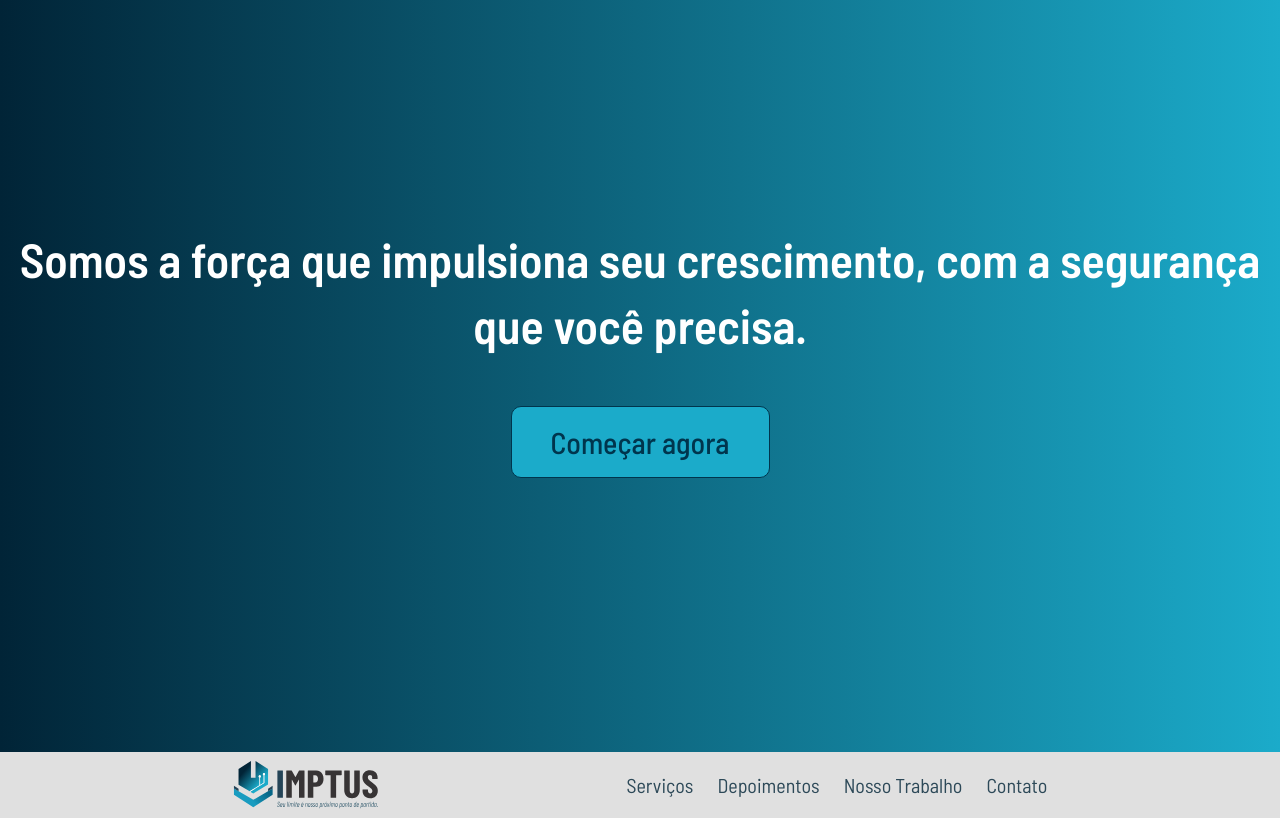
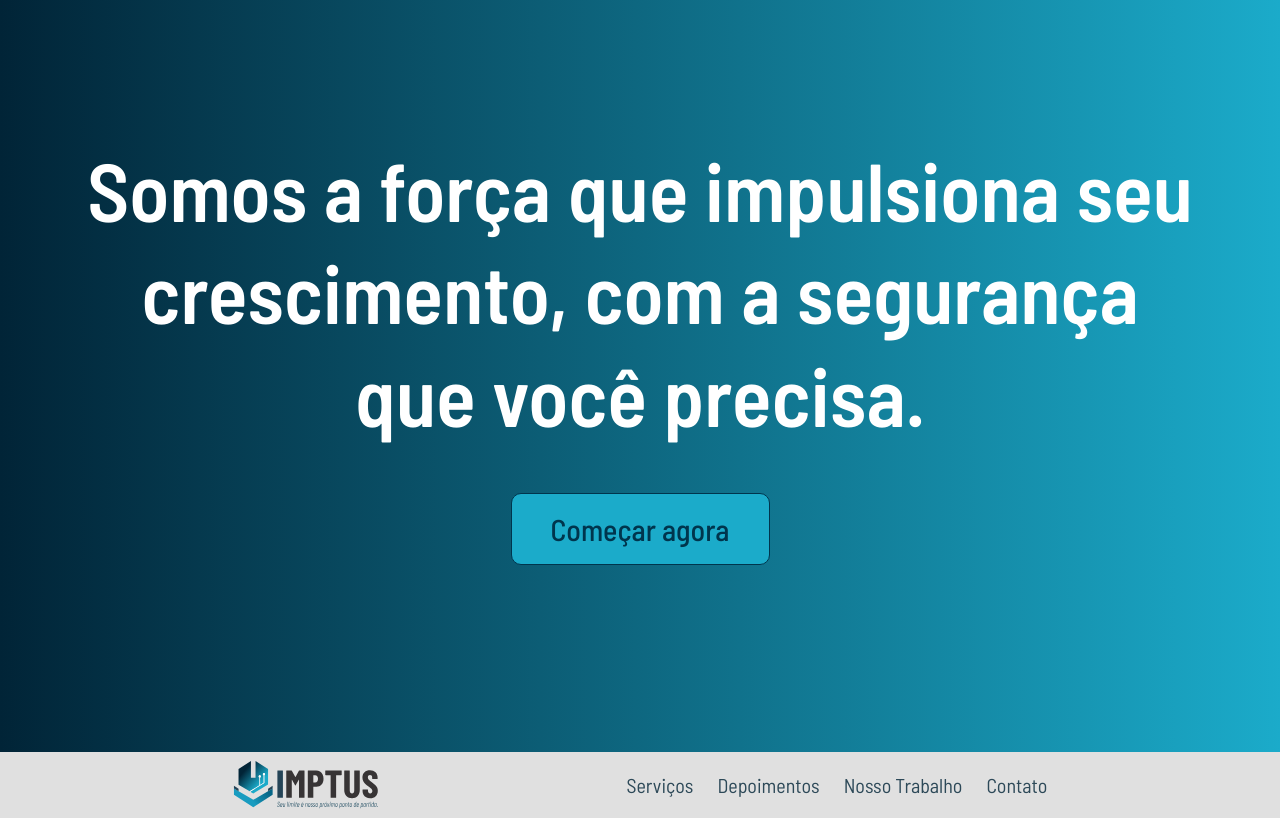
Before and after one commit to igorfrag/imptus, a Next.js app: page / in a window 1280 px wide. Shown: the part 2960-3778 px from the top of the page. Built offline with nearby package versions, Linux system fonts and the light colour scheme.

Commit message:
style: adjust font size in h1 of hero2 section

```diff
--- a/src/components/Hero2/Hero2.tsx
+++ b/src/components/Hero2/Hero2.tsx
@@ -4,7 +4,7 @@ const Hero2 = () => {
   return (
     <section className="flex items-center justify-center min-h-screen px-4 py-10 bg-gradient-azul text-white">
       <div className="w-full max-w-7xl text-center flex flex-col items-center">
-        <h1 className="text-4xl sm:text-5xl md:text-5xl font-semibold leading-tight md:leading-snug">
+        <h1 className="text-[82px] max-sm:text-3xl font-semibold leading-tight max-md:leading-snug">
           Somos a força que impulsiona seu crescimento, com a segurança<br />
           que você precisa.
         </h1>
```
